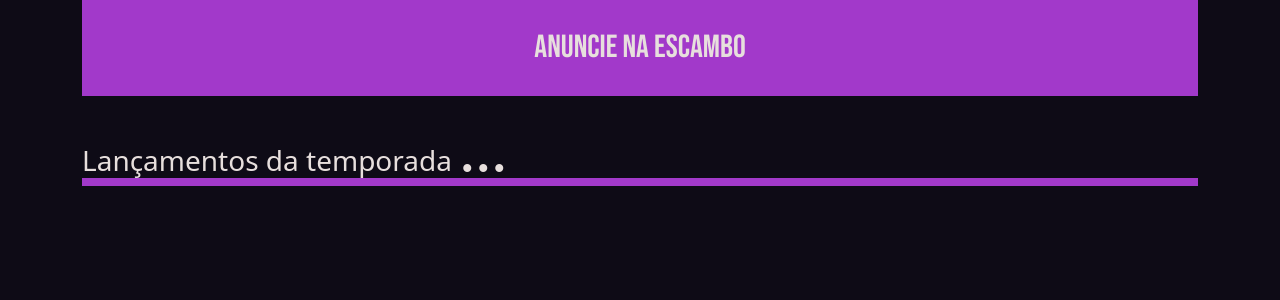
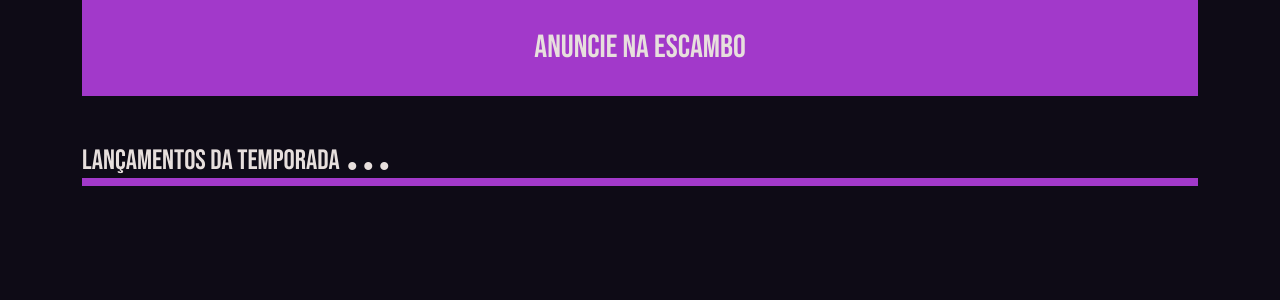
Before and after one commit to Suzuh/projetoEscambo_oficial, a PHP site: page / in a window 1280 px wide. Shown: the part 106-406 px from the top of the page. Run offline with PHP 8.4, Linux system fonts and the light colour scheme; some libraries are stand-ins or nearby versions.

Commit message:
Update root.css

```diff
--- a/public/css/root.css
+++ b/public/css/root.css
@@ -63,6 +63,7 @@
 
 .title-theme {
     border-bottom: solid 0.5rem var(--cor-purple);
+    font-family: pireli;
 }
 
 @font-face{
```
